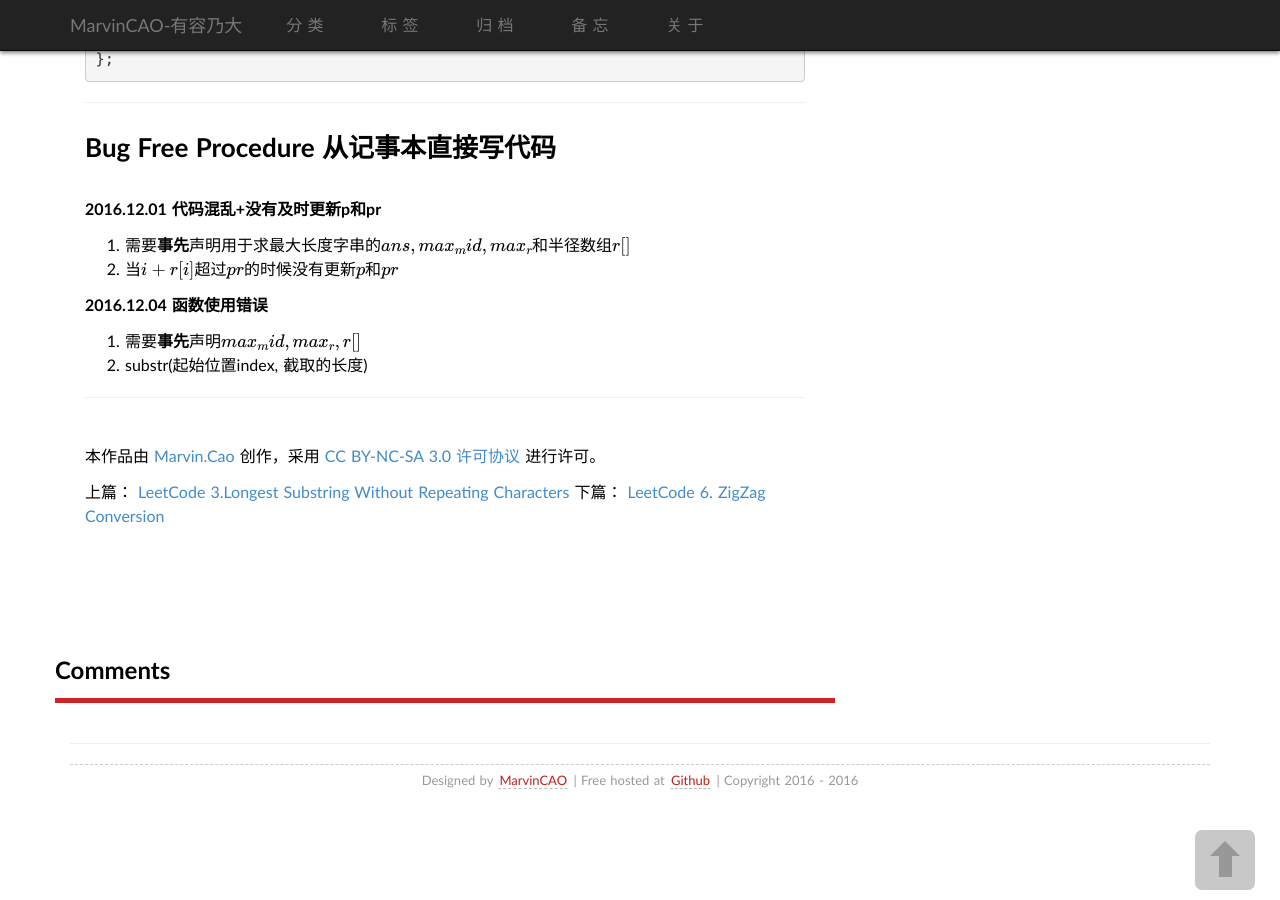
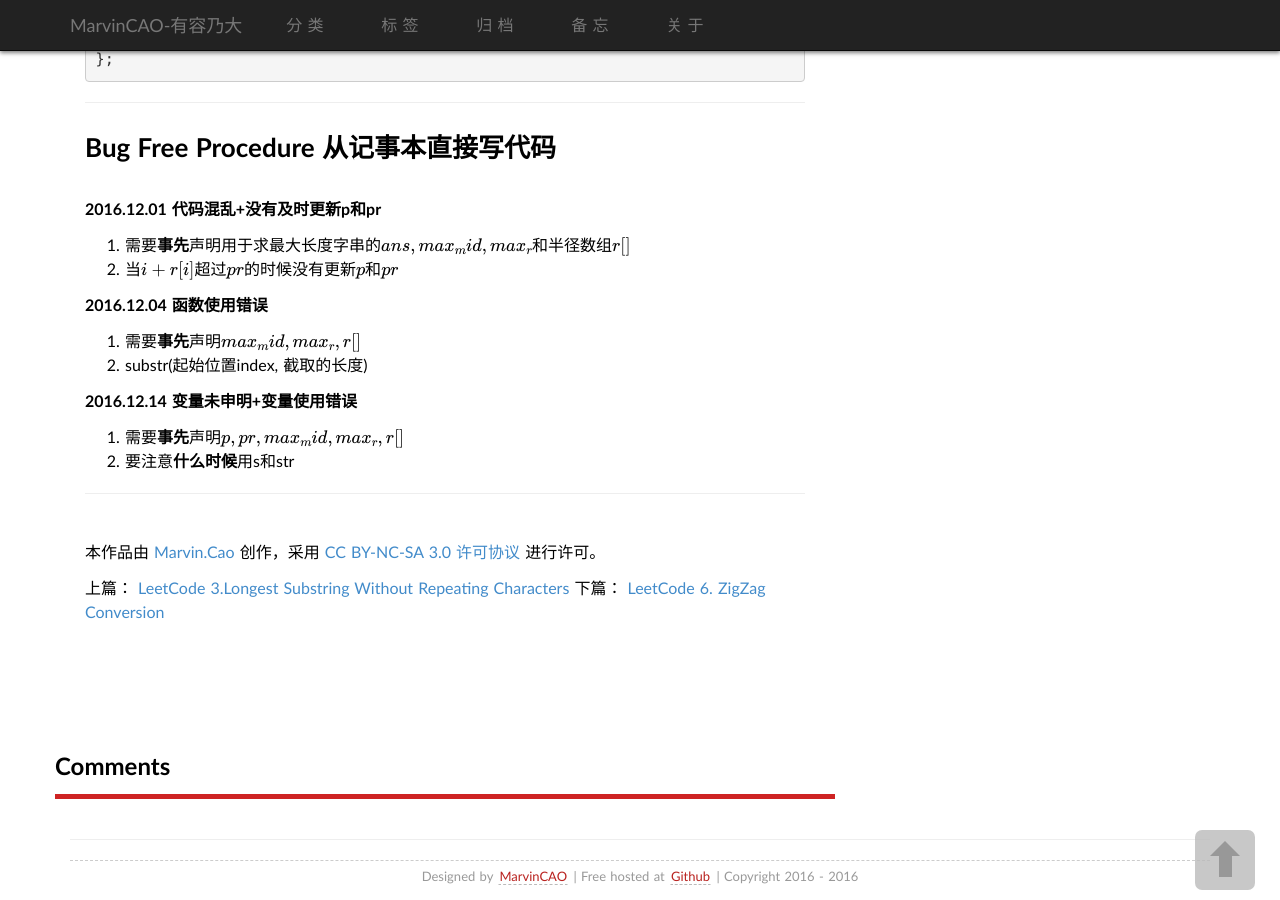
Before and after one commit to caogang/caogang.github.io, a Jekyll site: the page built from _posts/2016-11-30-LeetCode 5.md, in a window 1280 px wide and 900 px high, scrolled down 1839 px. Built offline with Jekyll 4.4.1, drawn with Linux system fonts in a browser that asks for light colours; some web fonts are replaced; formulas are drawn with MathJax 3; comment, search, counter and statistics services are not loaded.

Commit message:
Bug Free 2016.12.14

```diff
--- a/_posts/2016-11-30-LeetCode 5.md
+++ b/_posts/2016-11-30-LeetCode 5.md
@@ -80,5 +80,9 @@ public:
 2. 当$i+r[i]$超过$pr$的时候没有更新$p$和$pr$
 
 **2016.12.04 函数使用错误**
-1. 需要**事先**声明$max_mid, max_r, r[]$
+1. 需要**事先**声明$max\_mid, max\_r, r[]$
 2. substr(起始位置index, 截取的长度)
+
+**2016.12.14 变量未申明+变量使用错误**
+1. 需要**事先**声明$p, pr, max\_mid, max\_r, r[]$
+2. 要注意**什么时候**用s和str
```
Also changed, not shown: _posts/2016-11-29-First Blog.md (+2 -0 lines), _posts/2016-11-29-LeetCode 2.md (+2 -0 lines), _posts/2016-11-30-LeetCode 3.md (+2 -0 lines), _posts/2016-12-01-LeetCode 6.md (+2 -0 lines).
